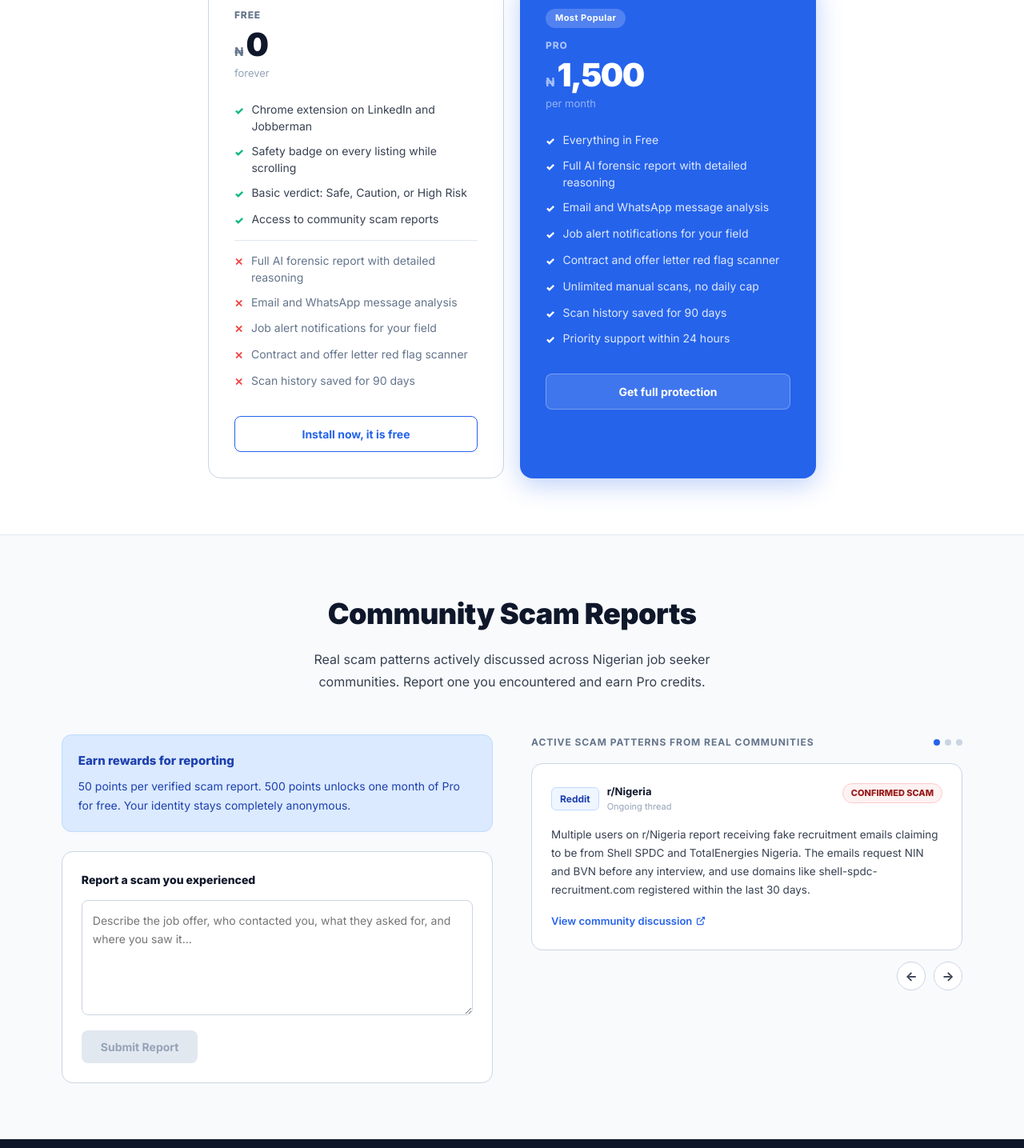
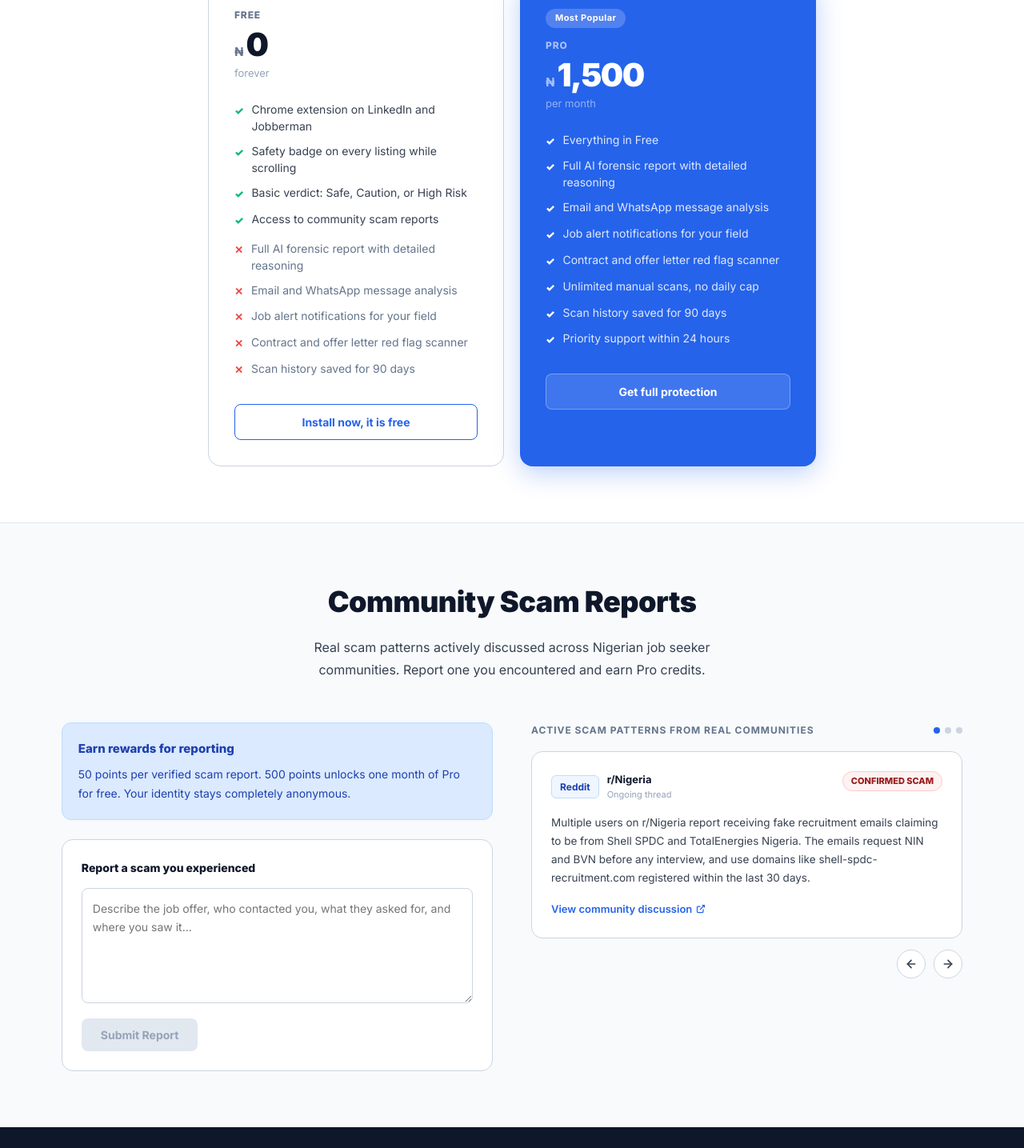
Before and after one commit to morenikejiakinyemi6-rgb/trustellix, a React (Vite) app in the folder frontend/: page / in a window 1280 px wide. Shown: the part 1854-3289 px from the top of the page at 80% size. Built offline with nearby package versions, Linux system fonts and the light colour scheme.

Commit message:
corrected pricing section

```diff
--- a/frontend/src/components/PricingSection.jsx
+++ b/frontend/src/components/PricingSection.jsx
@@ -154,10 +154,7 @@
       ))}
 
       {plan.excluded.length > 0 && (
-        <div style={{
-          marginTop: '14px', paddingTop: '14px',
-          borderTop: `1px solid ${plan.highlight ? 'rgba(255,255,255,0.15)' : '#E2E8F0'}`,
-        }}>
+        <div style={{ marginTop: '14px' }}> {/* Removed borderTop line completely here */}
           {plan.excluded.map(f => (
             <div key={f} style={{ display: 'flex', gap: '10px', marginBottom: '10px', alignItems: 'flex-start' }}>
               <span style={{
--- a/frontend/src/components/ReportsSection.jsx
+++ b/frontend/src/components/ReportsSection.jsx
@@ -1,6 +1,6 @@
 import { useState } from 'react';
 import { useHover } from '../hooks/useHover.js';
-import { NAVY, BLUE_L, GREEN, RED, FONT } from '../constants/theme.js';
+import { NAVY, BLUE_L, GREEN, FONT } from '../constants/theme.js';
 
 const REAL_REPORTS = [
   {
@@ -193,7 +193,7 @@
   );
 }
 
-function ArrowBtn({ dir, label, onClick }) {
+function ArrowBtn({ dir, onClick }) {
   const [h, hh] = useHover();
   return (
     <button onClick={onClick} {...hh} style={{
@@ -201,12 +201,22 @@
       border: `1.5px solid ${h ? BLUE_L : '#CBD5E1'}`,
       background: h ? BLUE_L : 'white',
       color: h ? 'white' : '#374151',
-      cursor: 'pointer', fontFamily: FONT,
-      fontSize: '16px', fontWeight: '700',
+      cursor: 'pointer',
       display: 'flex', alignItems: 'center', justifyContent: 'center',
       transition: 'all 0.15s',
+      padding: 0,
     }}>
-      {label}
+      {dir === -1 ? (
+        <svg width="16" height="16" viewBox="0 0 24 24" fill="none" stroke="currentColor" strokeWidth="2.5" strokeLinecap="round" strokeLinejoin="round">
+          <line x1="19" y1="12" x2="5" y2="12"></line>
+          <polyline points="12 19 5 12 12 5"></polyline>
+        </svg>
+      ) : (
+        <svg width="16" height="16" viewBox="0 0 24 24" fill="none" stroke="currentColor" strokeWidth="2.5" strokeLinecap="round" strokeLinejoin="round">
+          <line x1="5" y1="12" x2="19" y2="12"></line>
+          <polyline points="12 5 19 12 12 19"></polyline>
+        </svg>
+      )}
     </button>
   );
 }
@@ -309,8 +319,8 @@
       </div>
 
       <div style={{ display: 'flex', gap: '10px', marginTop: '14px', justifyContent: 'flex-end' }}>
-        <ArrowBtn dir={-1} label="←" onClick={() => go(-1)} />
-        <ArrowBtn dir={1} label="→" onClick={() => go(1)} />
+        <ArrowBtn dir={-1} onClick={() => go(-1)} />
+        <ArrowBtn dir={1} onClick={() => go(1)} />
       </div>
     </div>
   );
```
